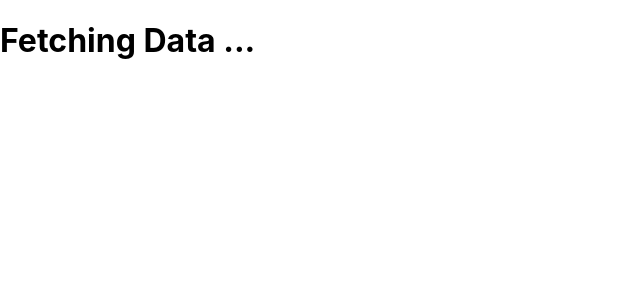
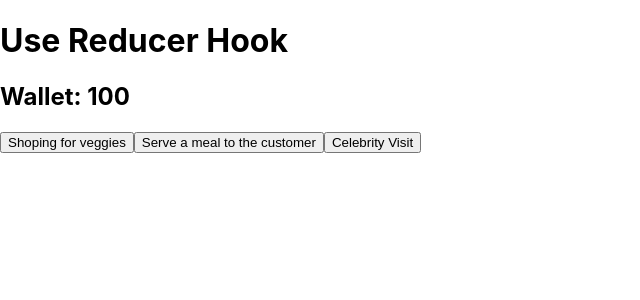
Before and after one commit to podestal/first-app, a React (Create React App) app: page / in a window 1280 px wide. Shown: the top 300 px of the page, without its empty margins (0-640 px from the left). Built offline with nearby package versions, Linux system fonts and the light colour scheme; no server answers.

Commit message:
user reducer basic

```diff
--- a/src/App.js
+++ b/src/App.js
@@ -21,6 +21,8 @@ import LittleLemonGoals from './hooks/useState/LittleLemonGoals';
 import ToggleEffect from './hooks/useEffect/ToggleEffect';
 import DataFetch from './hooks/useEffect/DataFetch';
 import UserData from './hooks/useEffect/UserData';
+import UseReducerBasics from './hooks/useReducer/UseReducerBasics';
+
 
 const Btn = () => {
 
@@ -85,7 +87,8 @@ function App(props) {
     // <GiftCard />
     // <ToggleEffect />
     // <DataFetch />
-    <UserData />
+    // <UserData />
+    <UseReducerBasics />
   )
 }
 
--- a/src/hooks/useEffect/UserData.js
+++ b/src/hooks/useEffect/UserData.js
@@ -16,6 +16,7 @@ const UserData = () => {
 
     return Object.keys(user).length > 0 ? (
         <div>
+            {console.log("objects keys", Object.keys(user))}
             <h1>Customer Data</h1>
             <h2>Name: {user.results[0].name.first}</h2>
             <img src={user.results[0].picture.large} alt="user-pic"/>
--- /dev/null
+++ b/src/hooks/useReducer/UseReducerBasics.js
@@ -0,0 +1,25 @@
+import React from "react"
+
+const reducer = (state, action) => {
+    if (action.type === "buy_ingredients") return {money: state.money - 10}
+    if (action.type === "sell_a_meal") return {money: state.money + 10}
+    if (action.type === "celebrity_visit") return {money: state.money + 5000}
+}
+
+const UseReducerBasics = () => {
+
+    const initialState = {money: 100}
+    const [state, dispatch] = React.useReducer(reducer, initialState)
+
+    return (
+        <div>
+            <h1>Use Reducer Hook</h1>
+            <h2>Wallet: {state.money}</h2>
+            <button onClick={() => dispatch({type: "buy_ingredients"})}>Shoping for veggies</button>
+            <button onClick={() => dispatch({type: "sell_a_meal"})}>Serve a meal to the customer</button>
+            <button onClick={() => dispatch({type: "celebrity_visit"})}>Celebrity Visit</button>
+        </div>
+    )
+}
+
+export default UseReducerBasics
```
